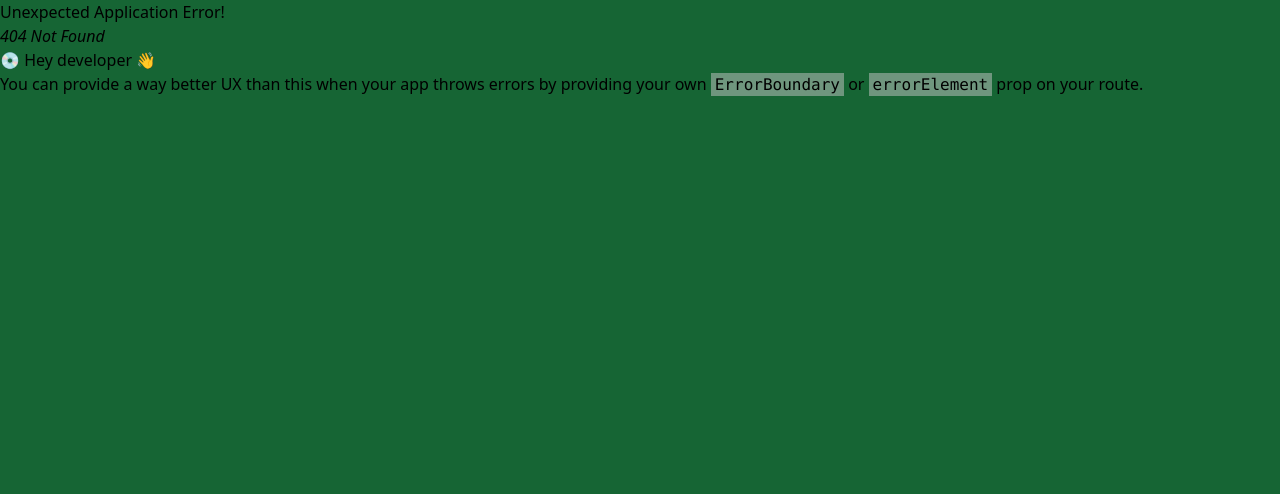
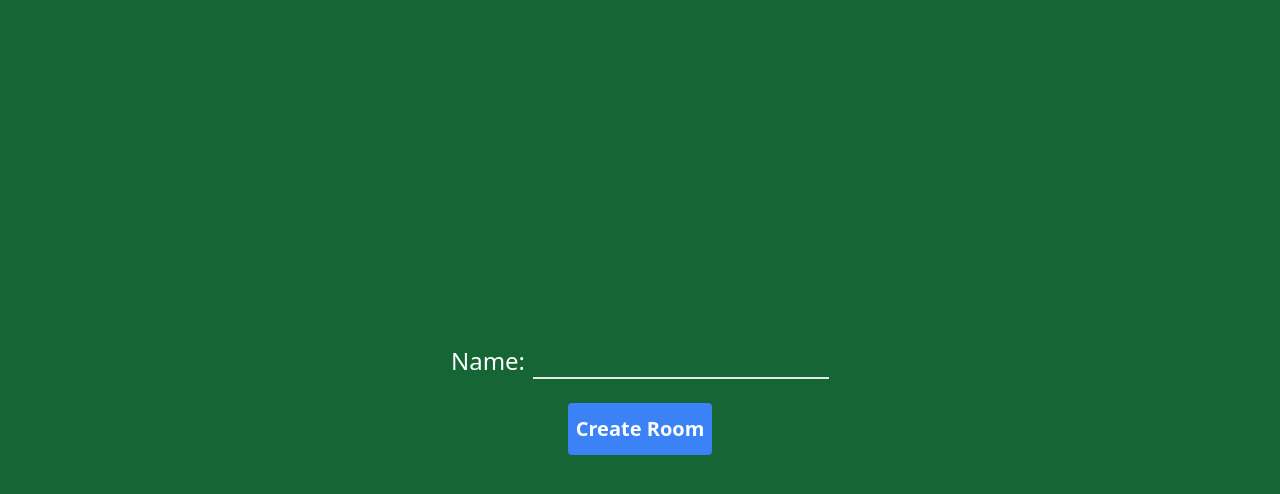
Before and after one commit to turtledev65/blackjack, a React (Vite) app in the folder app/: page /create-room in a window 1280 px wide. Before the commit this address had no page. Shown: the top 494 px of the page. Built offline with nearby package versions, Linux system fonts and the light colour scheme.

Commit message:
[frontent] chore: create the create-room page

```diff
--- /dev/null
+++ b/app/src/pages/create-room-page.tsx
@@ -0,0 +1,24 @@
+const CreateRoomPage = () => {
+  return (
+    <form className="flex min-h-screen flex-col items-center justify-center gap-6 text-xl text-white">
+      <div className="space-x-2">
+        <label className="text-2xl" htmlFor="name">
+          Name:
+        </label>
+        <input
+          className="border-b-2 bg-transparent outline-none"
+          id="name"
+          type="text"
+        />
+      </div>
+      <button
+        type="submit"
+        className="rounded bg-blue-500 px-2 py-3 font-bold hover:bg-blue-600"
+      >
+        Create Room
+      </button>
+    </form>
+  );
+};
+
+export default CreateRoomPage;
--- a/app/src/routes.tsx
+++ b/app/src/routes.tsx
@@ -2,6 +2,7 @@ import { createBrowserRouter } from "react-router-dom";
 import Layout from "./layout";
 import TestPage from "./pages/test-page";
 import HomePage from "./pages/home-page";
+import CreateRoomPage from "./pages/create-room-page";
 
 const router = createBrowserRouter([
   {
@@ -9,6 +10,7 @@ const router = createBrowserRouter([
     element: <Layout />,
     children: [
       { index: true, element: <HomePage /> },
+      { path: "create-room", element: <CreateRoomPage /> },
       { path: "test", element: <TestPage /> }
     ]
   }
```
